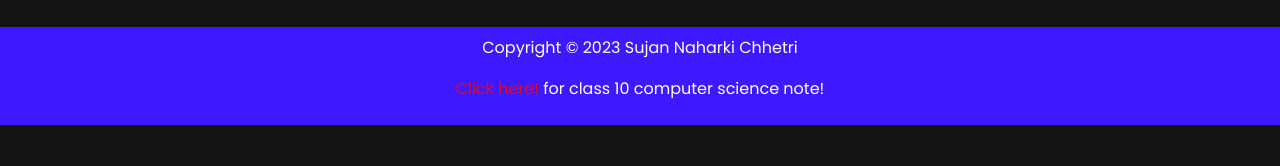
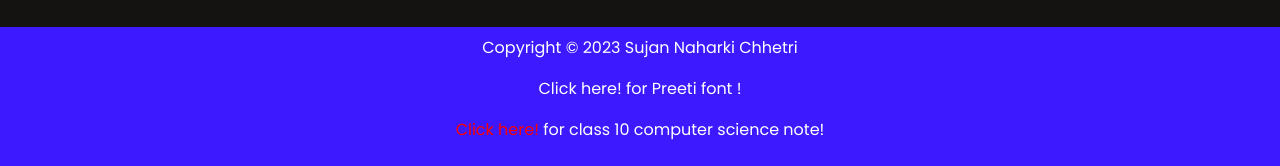
Before and after one commit to naharki/portfolio_sujan, a plain HTML site: page index.html in a window 1280 px wide. Shown: the part 3288-3454 px from the top of the page. Before the commit the page ends 3413 px from the top, so only its background shows below. Drawn offline with Linux system fonts and the light colour scheme.

Commit message:
Update index.html

```diff
--- a/index.html
+++ b/index.html
@@ -339,6 +339,7 @@
 
         <footer>
             <p>Copyright &copy; <span id="year"></span> Sujan Naharki Chhetri</p>
+           <p> <a href="https://naharki.notion.site/Nepali-keyboard-Preeti-Unicode-8f0c88c1daae45c4a59fbce89b199733?pvs=4"> Click here! </a> for Preeti font ! </p>
             <p> <a href="https://naharki.notion.site/Class-10-Buds-Academy-717ba9ef3761496fae8b4658b0a02886?pvs=4" style="color:red">Click here!</a> for class 10 computer science note! </p>
         </footer>
 
```
